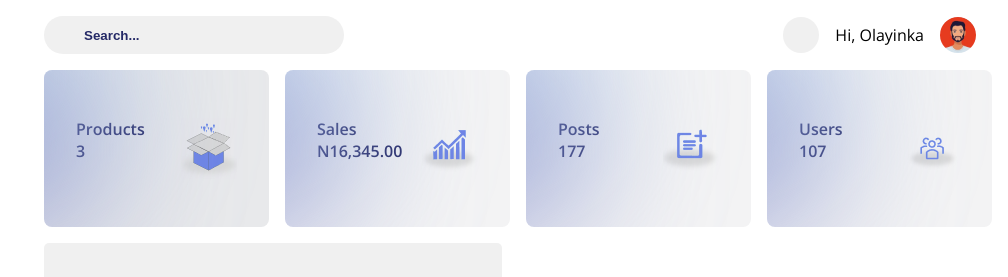
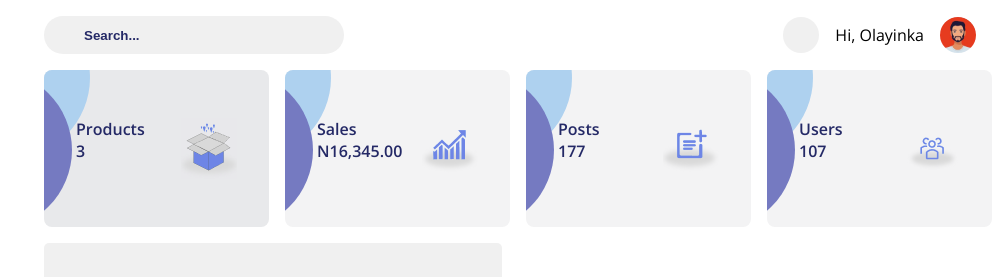
Before and after one commit to NobleSalt/dashboard-vue, a Vue app: page / in a window 1280 px wide. Shown: the top 277 px of the page, without its empty margins (272-1280 px from the left). Built offline with nearby package versions, Linux system fonts and the light colour scheme; some icons are missing.

Commit message:
Update sidetightmain.scss

```diff
--- a/src/styles/sidetightmain.scss
+++ b/src/styles/sidetightmain.scss
@@ -48,7 +48,9 @@
         z-index: 1;
         background-color: white;
         border-radius: 50%;
-        filter: blur(80px);
+transition:300ms ease;
+&:hover{
+        filter: blur(80px);}
       }
 
       &::after {
```
